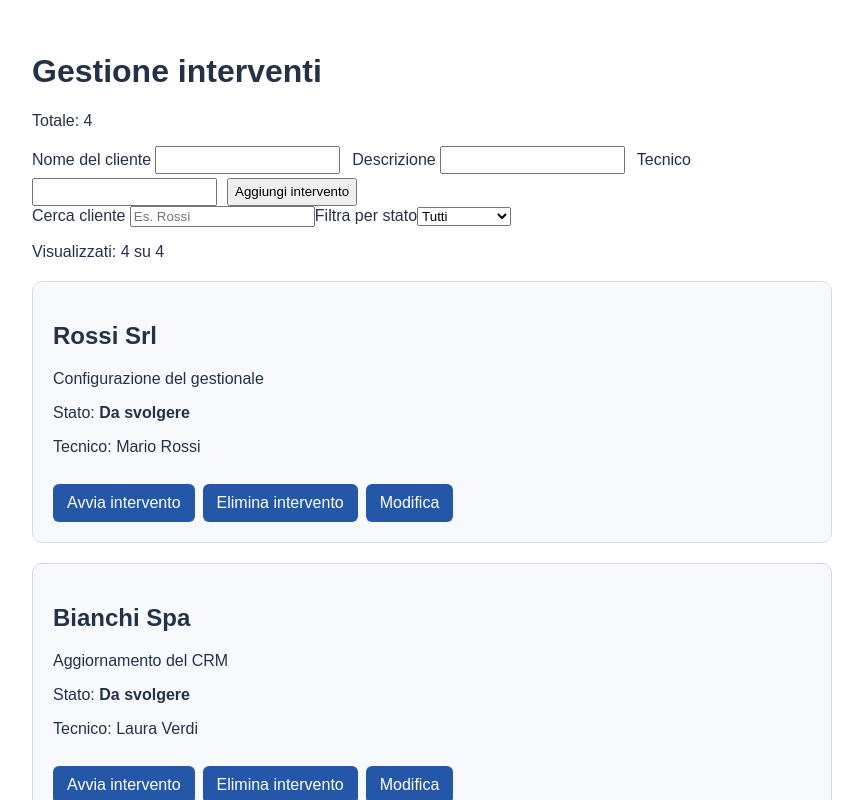
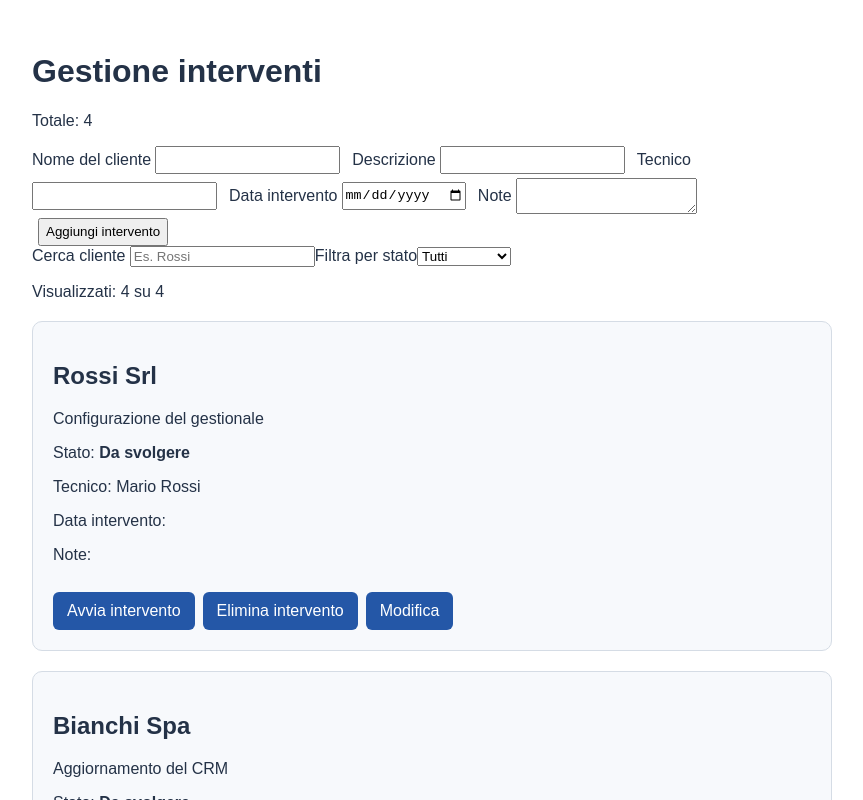
Before and after one commit to ArcticWrr/Gestore-Interventi, an Angular app: page / in a window 1280 px wide. Shown: the top 800 px of the page, without its empty margins (208-1071 px from the left). Built offline with nearby package versions, Linux system fonts and the light colour scheme; data requests are answered from the project's data file.

Commit message:
Aggiunge data e note agli interventi

```diff
--- a/src/app/app.html
+++ b/src/app/app.html
@@ -2,9 +2,12 @@
 <p>Totale: {{ interventi.length }}</p>
 
 <app-intervento-form
-[(cliente)]="nuovoCliente"
+  [(cliente)]="nuovoCliente"
   [(descrizione)]="nuovoDescrizione"
   [(tecnico)]="nuovoTecnico"
+  [(dataIntervento)]="nuovaDataIntervento"
+  [(note)]="nuoveNote"
+
   [inModifica]="idInModifica !== null"
   [errore]="errore"
   [salvataggio]="salvataggio()"
--- a/src/app/app.ts
+++ b/src/app/app.ts
@@ -17,6 +17,8 @@ export class App {
   nuovoCliente = '';
   nuovoDescrizione = '';
   nuovoTecnico = '';
+  nuoveNote = '';
+  nuovaDataIntervento = '';
   errore = '';
   filtroStato = signal('Tutti'); //signal contiene un valore e permette ad Angular di sapere quando cambia
   ricercaCliente = signal('');  //Questo signal conserva il valore usato per filtrare l’elenco
@@ -38,6 +40,8 @@ export class App {
     this.nuovoDescrizione = '';
     this.nuovoTecnico = '';
     this.errore = '';
+    this.nuovaDataIntervento = '';
+    this.nuoveNote = '';
   }
 
   completaIntervento(id: string) {
@@ -65,6 +69,7 @@ export class App {
     this.nuovoCliente = intervento.cliente;
     this.nuovoDescrizione = intervento.descrizione;
     this.nuovoTecnico = intervento.tecnico;
+    this.nuoveNote = intervento.note;
     this.errore = '';
   }
 
@@ -76,22 +81,23 @@ export class App {
     const cliente = this.nuovoCliente.trim();
     const descrizione = this.nuovoDescrizione.trim();
     const tecnico = this.nuovoTecnico.trim();
+    const dataIntervento = this.nuovaDataIntervento;
+    const note = this.nuoveNote.trim();
 
-    if (!cliente || !descrizione || !tecnico) {
-      this.errore = 'Compila cliente, descrizione e tecnico.';
+    const campiBaseMancanti = (!cliente || !descrizione || !tecnico);
+    const dataMancanteInCreazione = this.idInModifica === null && !dataIntervento;
+
+    if (campiBaseMancanti || dataMancanteInCreazione) {
+      this.errore =
+        'Compila cliente, descrizione, tecnico e data.';
       return;
     }
 
     this.errore = '';
 
-    if (this.idInModifica !== null) {
+    if (this.idInModifica !== null) { // modifica un intervento esistente
       this.interventiService
-        .aggiorna(
-          this.idInModifica,
-          cliente,
-          descrizione,
-          tecnico
-        )
+        .aggiorna(this.idInModifica, cliente, descrizione, tecnico, note)
         .subscribe({
           next: () => {
             this.resetModulo();
@@ -103,10 +109,9 @@ export class App {
         });
 
       return;
-    }
-
+    } else { //creo nuovo intervento
       this.interventiService
-      .aggiungi(cliente, descrizione, tecnico)
+        .aggiungi(cliente, descrizione, tecnico, dataIntervento, note)
         .subscribe({
           next: () => {
             this.resetModulo();
@@ -116,6 +121,7 @@ export class App {
             this.errore = 'Impossibile aggiungere l’intervento.';
           }
         });
+      }
   }
   /*Abbiamo spostato .subscribe() e i suoi blocchi next/error in App perché è App che gestisce il modulo
   e deve decidere cosa fare dopo la risposta del server.
--- a/src/app/components/intervento-card/intervento-card.html
+++ b/src/app/components/intervento-card/intervento-card.html
@@ -2,6 +2,8 @@
 <p>{{ intervento().descrizione }}</p>
 <p>Stato: <strong>{{ intervento().stato }}</strong></p>
 <p>Tecnico: {{ intervento().tecnico }}</p>
+<p>Data intervento: {{ intervento().dataIntervento }}</p>
+<p>Note: {{ intervento().note }}</p>
 
 @if (intervento().stato === 'Da svolgere') {
   <button
--- a/src/app/components/intervento-form/intervento-form.html
+++ b/src/app/components/intervento-form/intervento-form.html
@@ -24,6 +24,24 @@
   (ngModelChange)="tecnico.set($event)"
   [disabled]="salvataggio()"
 >
+@if (!inModifica()) {
+  <label for="form-data-intervento">Data intervento</label>
+  <input
+    id="form-data-intervento"
+    type="date"
+    [ngModel]="dataIntervento()"
+    (ngModelChange)="dataIntervento.set($event)"
+    [disabled]="salvataggio()"
+  >
+}
+
+<label for="form-note">Note</label>
+<textarea
+  id="form-note"
+  [ngModel]="note()"
+  (ngModelChange)="note.set($event)"
+  [disabled]="salvataggio()"
+></textarea>
 
 <button type="button" [disabled]="salvataggio()" (click)="salva.emit()">
   @if (salvataggio()) {
--- a/src/app/components/intervento-form/intervento-form.ts
+++ b/src/app/components/intervento-form/intervento-form.ts
@@ -11,6 +11,8 @@ export class InterventoForm {
   cliente = model('');
   descrizione = model('');
   tecnico = model('');
+  dataIntervento = model('');
+  note = model('');
 
   inModifica = input(false);
   errore = input('');
--- a/src/app/models/intervento.ts
+++ b/src/app/models/intervento.ts
@@ -2,6 +2,8 @@ export interface Intervento {
   id: string;
   cliente: string;
   descrizione: string;
+  dataIntervento: string;
+  note: string;
   stato: 'Da svolgere' | 'In corso' | 'Completato';
   tecnico: string;
 }
--- a/src/app/services/interventi.service.ts
+++ b/src/app/services/interventi.service.ts
@@ -126,12 +126,14 @@ export class InterventiService {
       });
   }
 
-  aggiungi(cliente: string, descrizione: string, tecnico: string) {
+  aggiungi(cliente: string, descrizione: string, tecnico: string, dataIntervento: string, note: string) {
     const nuovoIntervento: Omit<Intervento, 'id'> = {
       cliente,
       descrizione,
       stato: 'Da svolgere',
-      tecnico
+      tecnico,
+      dataIntervento,
+      note
     }; // oggetto con tutte le proprietà di Intervento tranne id
 
     this.salvataggio.set(true);
@@ -165,14 +167,15 @@ Sì  → servizio restituisce Observable, App fa subscribe
 No  → il servizio può fare subscribe internamente
 */
 
-  aggiorna(id: string, cliente: string, descrizione: string, tecnico: string) {
+  aggiorna(id: string, cliente: string, descrizione: string, tecnico: string, note: string) {
     const url = `${this.apiUrl}/${id}`;
     this.salvataggio.set(true);
     return this.http
       .patch<Intervento>(url, {
         cliente,
         descrizione,
-        tecnico
+        tecnico,
+        note
       })
       .pipe(
         tap(interventoAggiornato => {
```
Lines whose indentation alone changed are shown as unchanged.
